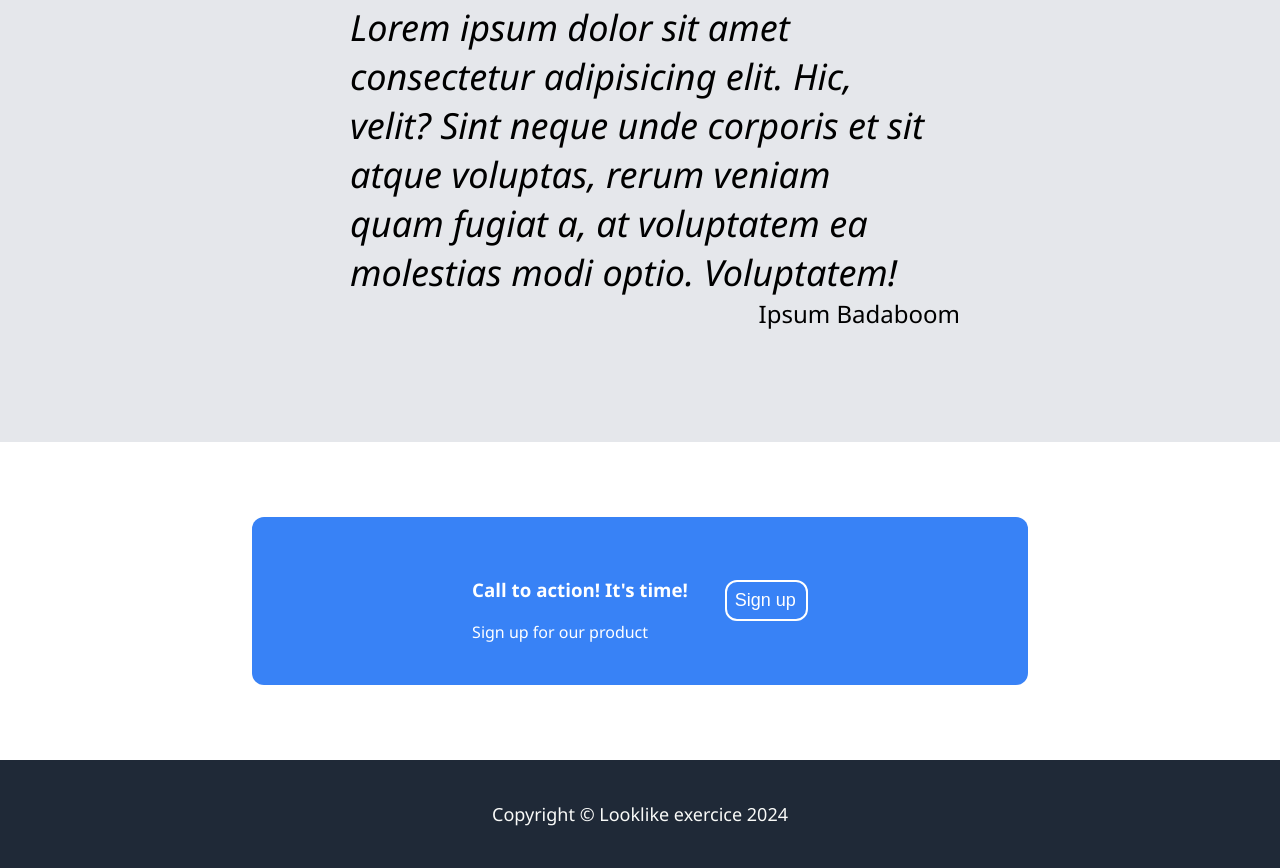
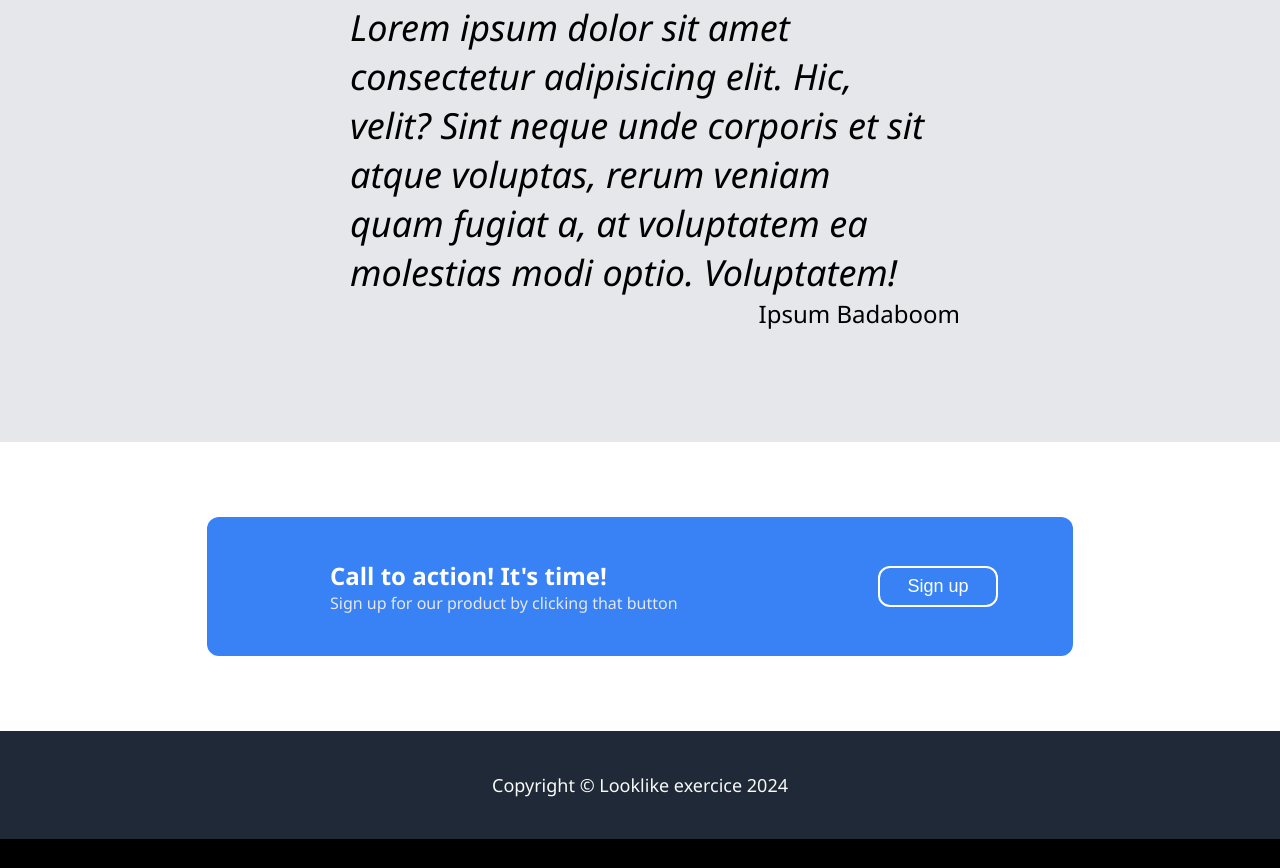
Before and after one commit to gael-pri/odin-landing-page, a plain HTML site: page index.html in a window 1280 px wide. Shown: the part 1142-2010 px from the top of the page. After the commit the page ends 1981 px from the top, so only its background shows below. Drawn offline with Linux system fonts and the light colour scheme.

Commit message:
Final push of this exercice
Minor changes on the block three in index.html and style.css
Now go to javascript :-)

```diff
--- a/index.html
+++ b/index.html
@@ -58,7 +58,7 @@
                 <div class="action">
                     <div class="text">
                         <h3>Call to action! It's time!</h3>
-                        <p>Sign up for our product</p>
+                        <p>Sign up for our product by clicking that button</p>
                     </div>
                     <button class="last">Sign up</button>
                 </div>
--- a/style.css
+++ b/style.css
@@ -6,7 +6,7 @@ body {
     font-family: 'Segoe UI', Roboto, Oxygen, Ubuntu, Cantarell, 'Open Sans', 'Helvetica Neue', sans-serif;
     margin: 0;
 }
-h1, p {
+h1, h3, p {
     margin: 0;
 }
 .container {
@@ -157,7 +157,7 @@ button {
     background-color: #3882F6;
     border-radius: 12px;
     max-width: 1440px;
-    padding: 42px 220px;
+    padding: 42px 75px;
     margin: 75px 0;
     color: white;
     justify-content: space-between;
@@ -167,12 +167,22 @@ button {
 .text {
     display: flex;
     flex-direction: column;
-    flex: 8;
+    padding: 0 48px;
+    width: 500px;
+}
+h3 {
+    font-size: 24px;
+}
+.text p {
+    color: #E5E7EB;
 }
 .last {
     display: flex;
-    flex: 2;
+    width: 120px;
     border: 2px solid white;
+    padding: 12 24px;
+    text-align: center;
+    justify-content: center;
 }
 .footer {
     background-color: #1F2937;
```
